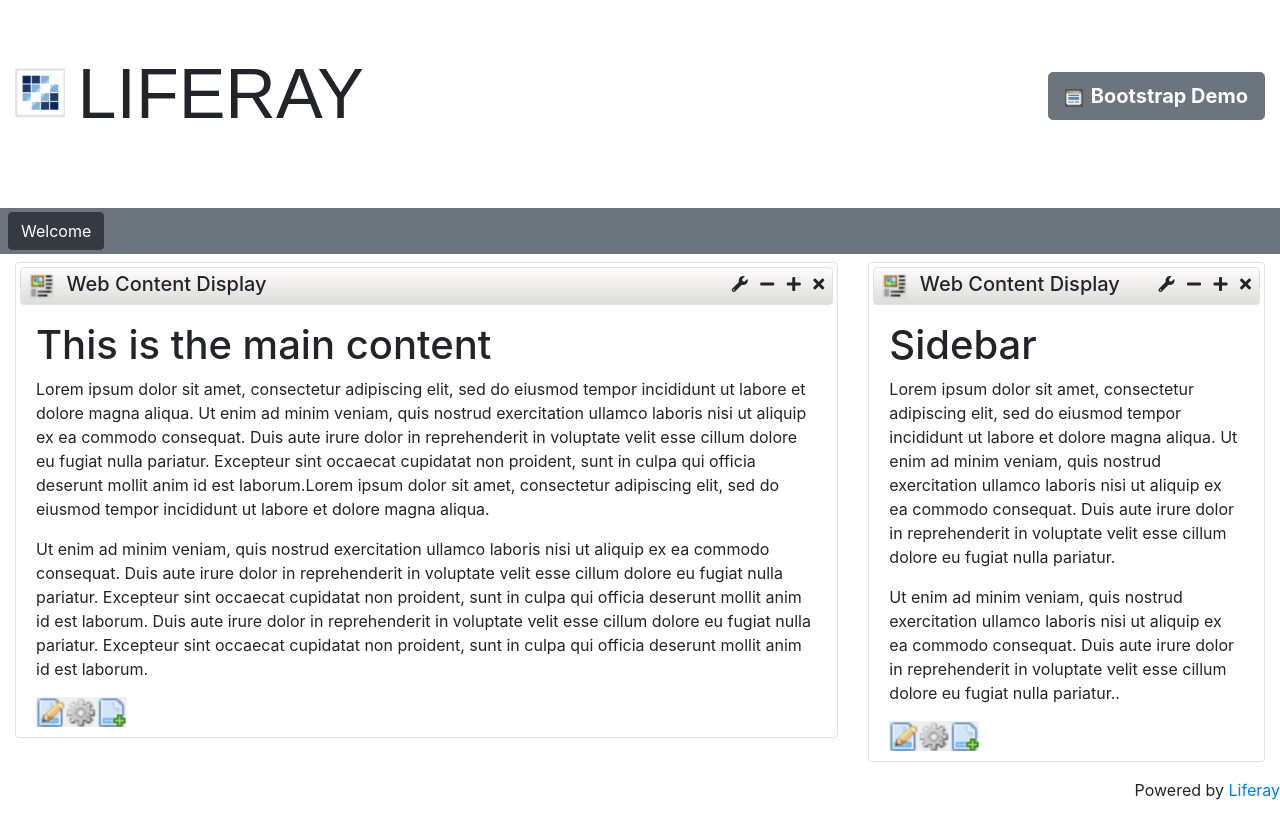
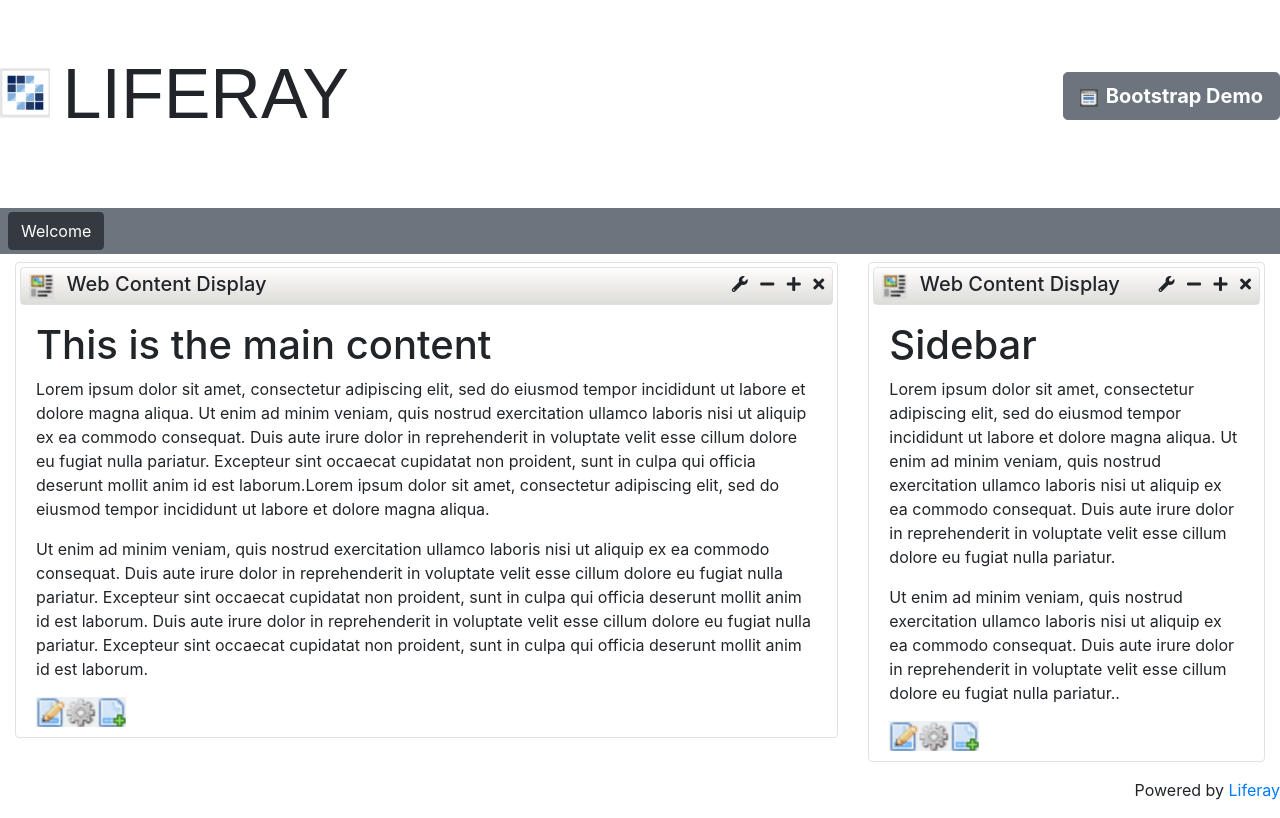
Before and after one commit to Bishal-Bhandari/Bootstrap-layout, a plain HTML site: page index.html in a window 1280 px wide. Drawn offline with nearby package versions, Linux system fonts and the light colour scheme; a web font is replaced by a local one.

```diff
--- a/index.html
+++ b/index.html
@@ -20,13 +20,13 @@
 <body>
     <header>
         <div class="row pt-5 pb-5 m-0">
-            <div class="col-sm-6 mt-1">
+            <div class="col-sm-6 mt-1 p-0">
                 <ul class="list-inline float-left">
                     <li class="list-inline-item "> <img class="d-flex align-items-center" src="img/iconn.png" alt="logo" width="50" height="50"></li>
                     <li class="list-inline-item"><h1 class="font">LIFERAY</h1></li>
                 </ul>
             </div>
-            <div class="col-sm-6 mt-4">
+            <div class="col-sm-6 mt-4 p-0">
                 <div class="float-right">
                     <button type="button" class="btn btn-secondary btn-lg">
                         <img src="img/icon.png" alt="Icon" width="18" height="18"><b class="ml-2">Bootstrap
```
